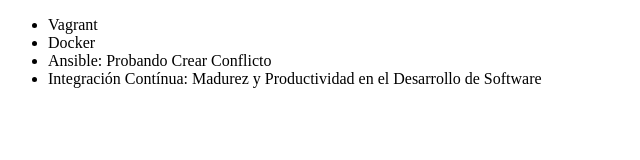
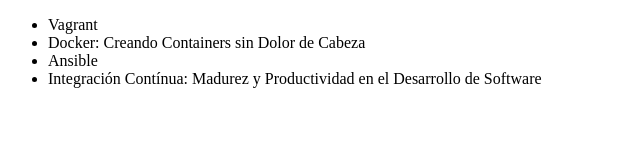
Before and after one commit to Agostina2067/Ejercicio-01, a plain HTML site: page index.html in a window 1280 px wide. Shown: the whole page, without its empty margins (0-640 px from the left). Drawn offline with Linux system fonts and the light colour scheme.

Commit message:
Corrigiendo el nombre del curso de Docker

```diff
--- a/index.html
+++ b/index.html
@@ -7,8 +7,8 @@
 <body>
      <ul>
          <li> Vagrant </li>
-         <li> Docker </li>
-         <li> Ansible: Probando Crear Conflicto </li>
+         <li> Docker: Creando Containers sin Dolor de Cabeza </li>
+         <li> Ansible </li>
          <li> Integración Contínua: Madurez y Productividad en el Desarrollo de Software </li>
      </ul>
 </body>
```
